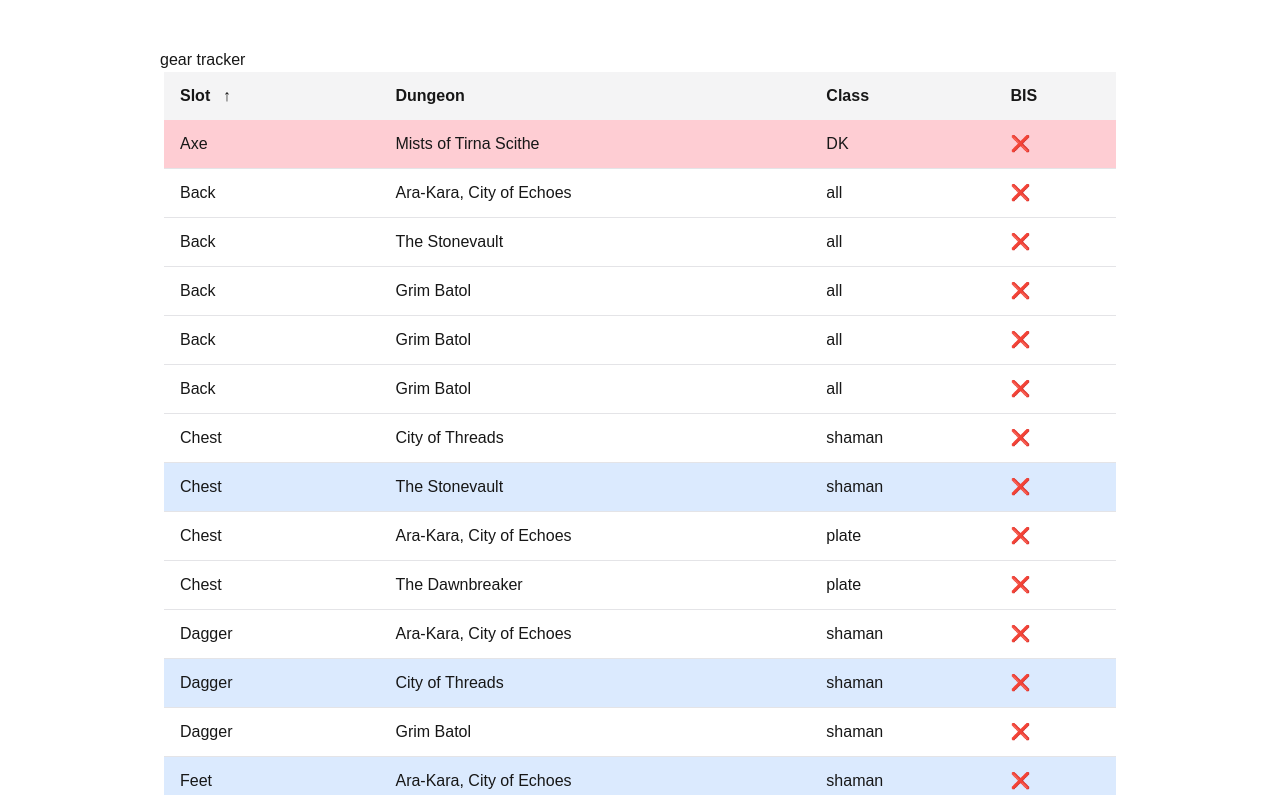
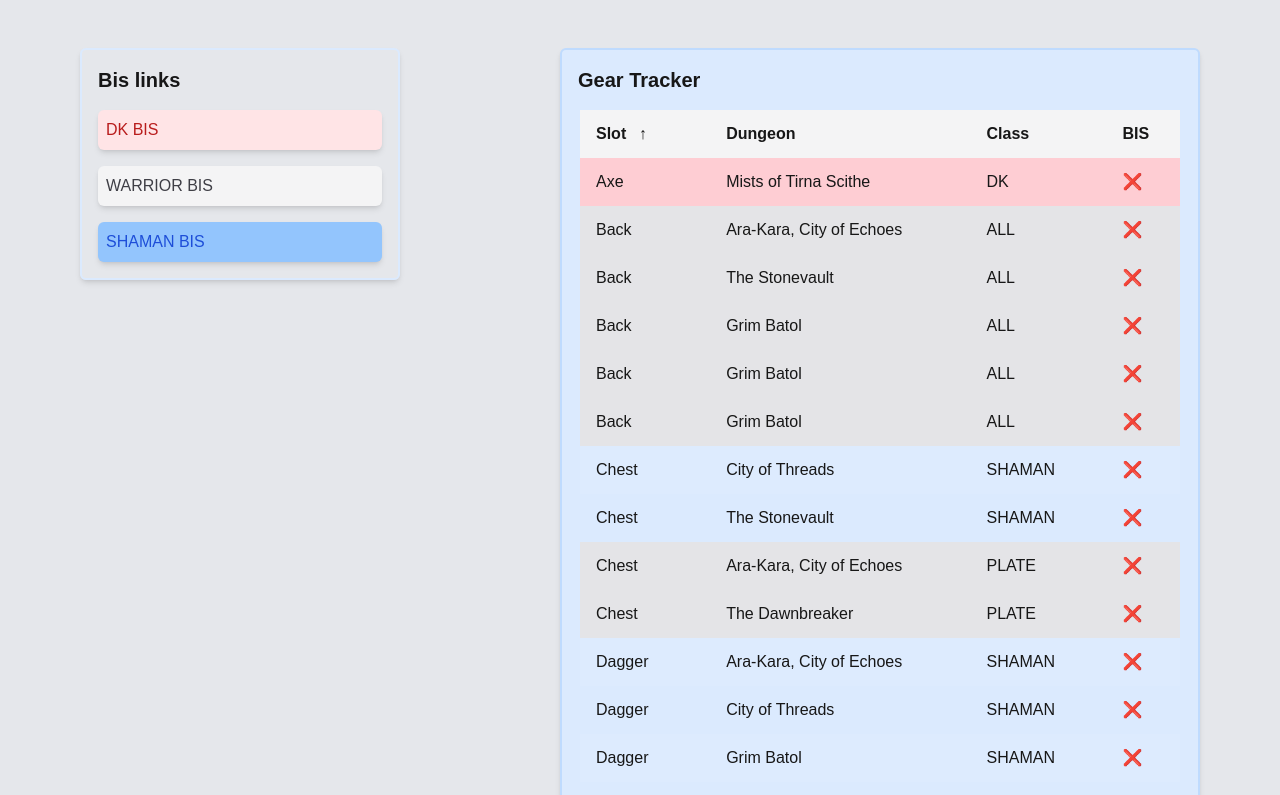
Before and after one commit to MikeH1990/GearTracker, a Next.js app: page / in a window 1280 px wide. Shown: the top 795 px of the page. Built offline with nearby package versions, Linux system fonts and the light colour scheme.

Commit message:
added bis lists

```diff
--- a/app/page.tsx
+++ b/app/page.tsx
@@ -1,11 +1,41 @@
 import { GearTable } from "@/components/component/gear-table";
-import Image from "next/image";
 
 export default function Home() {
   return (
-    <div className="w-3/4 m-auto border-solid border-black pt-12">
-      <h2>gear tracker</h2>
-      <GearTable />
+    <div className="flex bg-gray-200">
+      <div className="w-1/4 m-auto border-solid border-blue-100 rounded-md shadow-md border-2 mt-12 p-4">
+        <h2 className="text-xl font-bold mb-4">Bis links</h2>
+        <div className="space-y-4">
+          <div className="p-2 bg-rose-100 rounded-md shadow-md">
+            <a
+              href="https://maxroll.gg/wow/class-guides/blood-death-knight-mythic-plus-guide#gear-header"
+              className="text-red-700 hover:text-blue-900"
+            >
+              DK BIS
+            </a>
+          </div>
+          <div className="p-2 bg-zinc-100 rounded-md shadow-md">
+            <a
+              href="https://maxroll.gg/wow/class-guides/fury-warrior-mythic-plus-guide#gear-header"
+              className="text-zinc-700 hover:text-blue-900"
+            >
+              WARRIOR BIS
+            </a>
+          </div>
+          <div className="p-2 bg-blue-300 rounded-md shadow-md">
+            <a
+              href="https://maxroll.gg/wow/class-guides/restoration-shaman-mythic-plus-guide#gear-header"
+              className="text-blue-700 hover:text-blue-900"
+            >
+              SHAMAN BIS
+            </a>
+          </div>
+        </div>
+      </div>
+      <div className="w-2/4 m-auto border-solid border-blue-200 border-2 mt-12 p-4 rounded-md shadow-md bg-blue-100">
+        <h2 className="text-xl font-bold mb-4">Gear Tracker</h2>
+        <GearTable />
+      </div>
     </div>
   );
 }
--- a/components/component/gear-table.tsx
+++ b/components/component/gear-table.tsx
@@ -24,12 +24,12 @@ export function GearTable() {
       case "dk":
         return "bg-rose-200";
       default:
-        return "";
+        return "bg-zinc-200";
     }
   };
 
   const getBorderClass = (bis: boolean) => {
-    return bis ? "border-8 border-yellow-300" : "";
+    return bis ? "border-4 border-green-500" : "";
   };
 
   const sortedData = useMemo(() => {
@@ -106,7 +106,7 @@ export function GearTable() {
           {sortedData.map((item, index) => (
             <tr
               key={index}
-              className={`border-b hover:bg-muted/10 ${
+              className={`border-b-3 hover:bg-muted/10 ${
                 index % 2 === 0 ? "bg-muted/5" : ""
               } ${getClassBackgroundColor(item.class)} ${getBorderClass(
                 item.BIS
@@ -114,7 +114,7 @@ export function GearTable() {
             >
               <td className="px-4 py-3">{item.Slot}</td>
               <td className="px-4 py-3">{item.Dungeon}</td>
-              <td className="px-4 py-3">{item.class}</td>
+              <td className="px-4 py-3">{item.class.toUpperCase()}</td>
               <td className="px-4 py-3">{item.BIS ? "✅" : "❌"}</td>
             </tr>
           ))}
```
